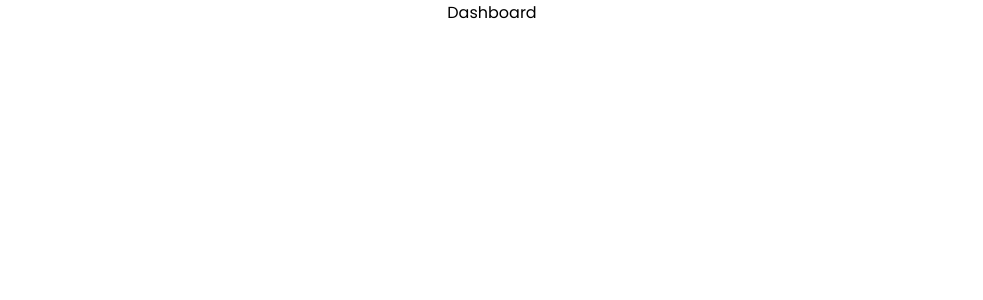
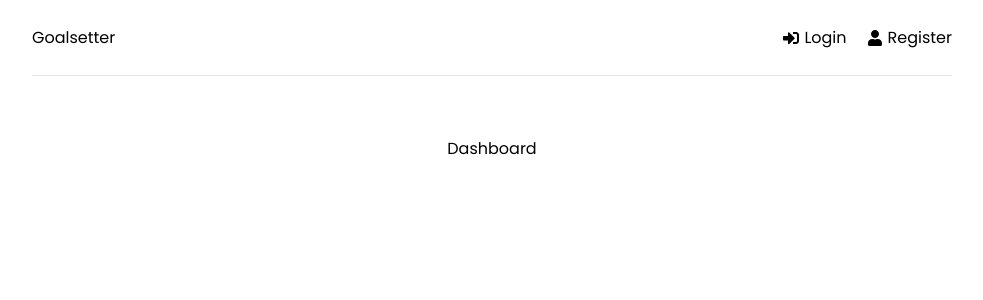
Before and after one commit to BrianNW/projects-mernstack-goalsapp, a React (Create React App) app in the folder frontend/: page / in a window 1280 px wide. Shown: the top 300 px of the page, without its empty margins (148-1131 px from the left). Built offline with nearby package versions, Linux system fonts and the light colour scheme.

Commit message:
Import Header and add inside Router tag

```diff
--- a/frontend/src/App.js
+++ b/frontend/src/App.js
@@ -1,13 +1,16 @@
 import {BrowserRouter as Router, Routes, Route} from 'react-router-dom'
+import Header from './components/Header'
 import Dashboard from './pages/Dashboard';
 import Login from './pages/Login';
 import Register from './pages/Register';
 
+// With react Router 6, make sure there no other elements within the RouteS tag unless it's a RoutE tag.
 function App() {
   return (
     <>
     <Router>
       <div className="container">
+        <Header />
         <Routes>
 
           <Route path="/" element={<Dashboard />} />
```
